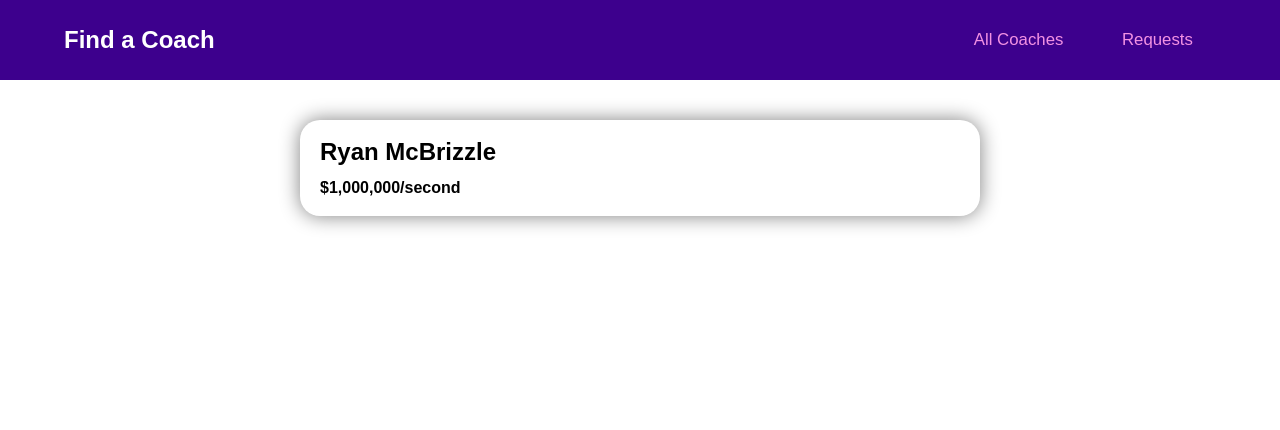
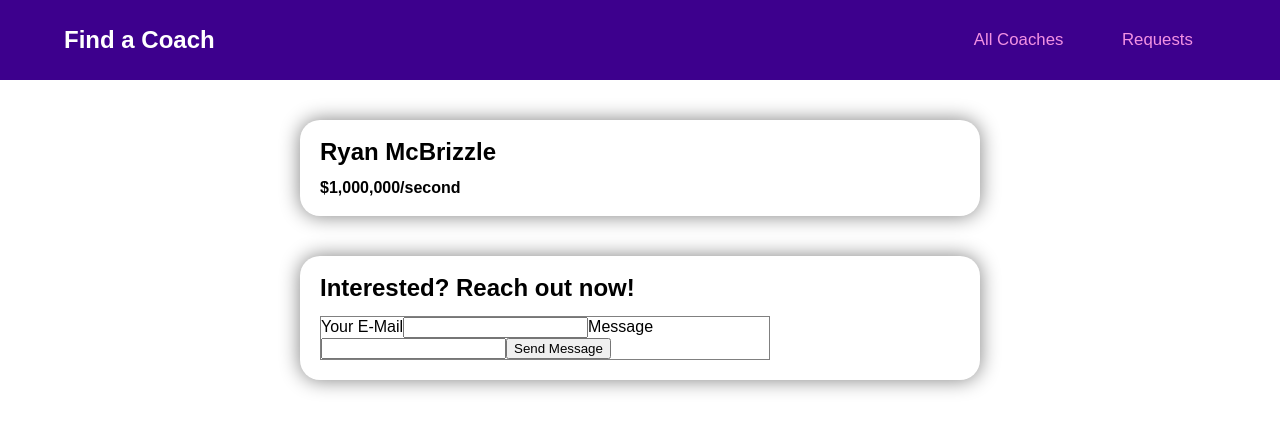
Before and after one commit to mr-ryan12/find_a_coach, a Vue app: page /coaches/1/contact in a window 1280 px wide. Shown: the top 430 px of the page. Built offline with nearby package versions, Linux system fonts and the light colour scheme; a web font is replaced by a local one.

Commit message:
Add form elements

```diff
--- a/src/components/ContactCoach.vue
+++ b/src/components/ContactCoach.vue
@@ -1,8 +1,28 @@
 <template>
-  <base-container>
-    <h2 class="name">Ryan McBrizzle</h2>
-    <p class="rate">$1,000,000/second</p>
-  </base-container>
+  <section>
+    <base-container>
+      <h2 class="name">Ryan McBrizzle</h2>
+      <p class="rate">$1,000,000/second</p>
+    </base-container>
+    <base-container>
+      <h2 class="form-title">Interested? Reach out now!</h2>
+      <form>
+        <label for="email">Your E-Mail</label>
+        <input
+          type="email"
+          name="email"
+          v-model="email"
+        />
+        <label for="message">Message</label>
+        <input
+          type="textarea"
+          name="message"
+          v-model="message"
+        />
+        <button>Send Message</button>
+      </form>
+    </base-container>
+  </section>
 </template>
 
 <script>
@@ -11,17 +31,22 @@ import BaseContainer from '../ui/BaseContainer.vue'
 export default {
   data() {
     return {
-
+      email: '',
+      message: ''
     }
   },
   components: {
     BaseContainer
+  },
+  mounted() {
+    console.log(this.$route.params.id)
   }
 }
 </script>
 
 <style scoped>
-.name {
+.name,
+.form-title {
   font-size: 3vh;
   font-weight: 900;
   margin-bottom: 2vh;
@@ -30,4 +55,10 @@ export default {
 .rate {
   font-weight: 900;
 }
+
+form {
+  border: 1px solid grey;
+  height: 90%;
+  width: 70%
+}
 </style>
--- a/src/main.js
+++ b/src/main.js
@@ -10,8 +10,8 @@ const router = createRouter({
   history: createWebHistory(),
   routes: [
     { path: '/coaches', component: CoachesSelection },
+    { path: '/requests', component: TheRequests },
     { path: '/coaches/:id/contact', component: ContactCoach, props: true},
-    { path: '/requests', component: TheRequests },
   ]
 })
 
```
